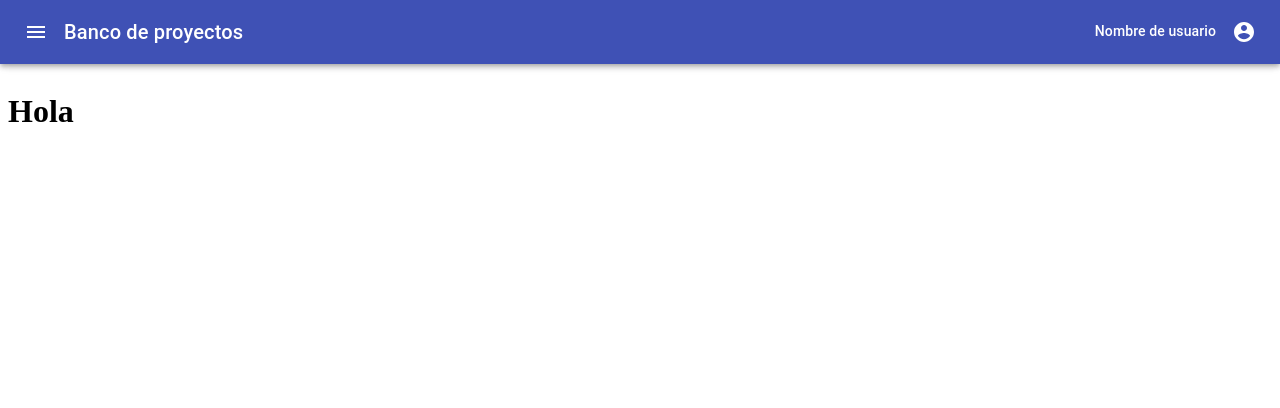
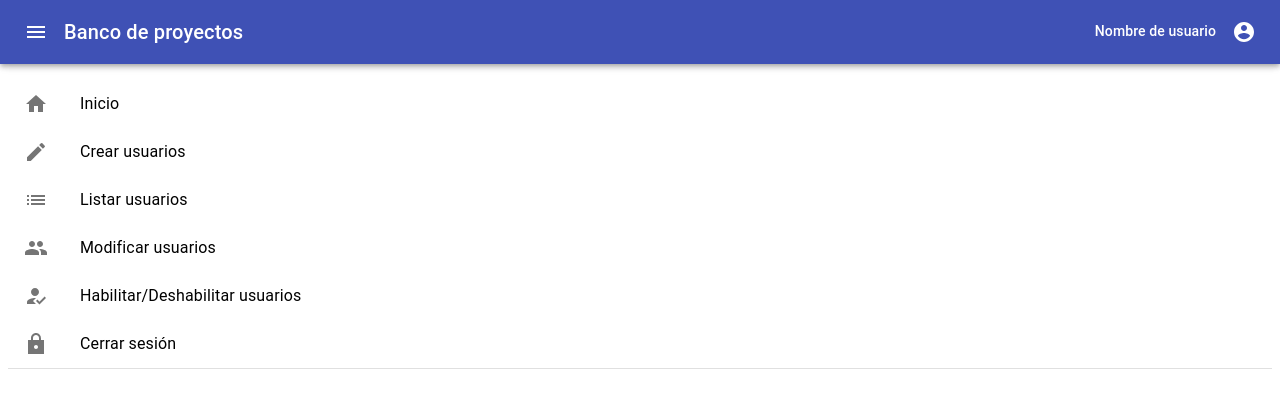
Before and after one commit to mosqueradvd/proyectoDocumentacion, a React app: page / in a window 1280 px wide. Shown: the top 408 px of the page. Built offline with nearby package versions, Linux system fonts and the light colour scheme.

Commit message:
[Feature] new component List super admin

```diff
--- /dev/null
+++ b/src/components/ListsSuperadmin.jsx
@@ -0,0 +1,60 @@
+import React from "react";
+import {
+  List,
+  ListItem,
+  ListItemIcon,
+  ListItemText,
+  Divider,
+} from "@material-ui/core";
+import HomeIcon from "@material-ui/icons/Home";
+import CreateIcon from "@material-ui/icons/Create";
+import ListIcon from "@material-ui/icons/List";
+import PeopleSharpIcon from "@material-ui/icons/PeopleSharp";
+import HowToRegSharpIcon from "@material-ui/icons/HowToRegSharp";
+import LockSharpIcon from "@material-ui/icons/LockSharp";
+
+const ListsSuperadmin = () => {
+  return (
+    <List component="nav">
+      <ListItem button>
+        <ListItemIcon>
+          <HomeIcon />
+        </ListItemIcon>
+        <ListItemText>Inicio</ListItemText>
+      </ListItem>
+      <ListItem button>
+        <ListItemIcon>
+          <CreateIcon />
+        </ListItemIcon>
+        <ListItemText>Crear usuarios</ListItemText>
+      </ListItem>
+      <ListItem button>
+        <ListItemIcon>
+          <ListIcon />
+        </ListItemIcon>
+        <ListItemText>Listar usuarios</ListItemText>
+      </ListItem>
+      <ListItem button>
+        <ListItemIcon>
+          <PeopleSharpIcon />
+        </ListItemIcon>
+        <ListItemText>Modificar usuarios</ListItemText>
+      </ListItem>
+      <ListItem button>
+        <ListItemIcon>
+          <HowToRegSharpIcon />
+        </ListItemIcon>
+        <ListItemText>Habilitar/Deshabilitar usuarios</ListItemText>
+      </ListItem>
+      <ListItem button>
+        <ListItemIcon>
+          <LockSharpIcon />
+        </ListItemIcon>
+        <ListItemText>Cerrar sesión</ListItemText>
+      </ListItem>
+      <Divider />
+    </List>
+  );
+};
+
+export default ListsSuperadmin;
--- a/src/routes/App.js
+++ b/src/routes/App.js
@@ -2,11 +2,13 @@ import React from "react";
 import Login from "../components/Login";
 import RememberPassword from "../components/RememberPassword";
 import Navbar from "../components/Navbar";
+import ListSuperadmin from "../components/ListsSuperadmin";
+
 const App = () => {
   return (
     <>
       <Navbar />
-      <h1>Hola</h1>
+      <ListSuperadmin />
     </>
   );
 };
```
